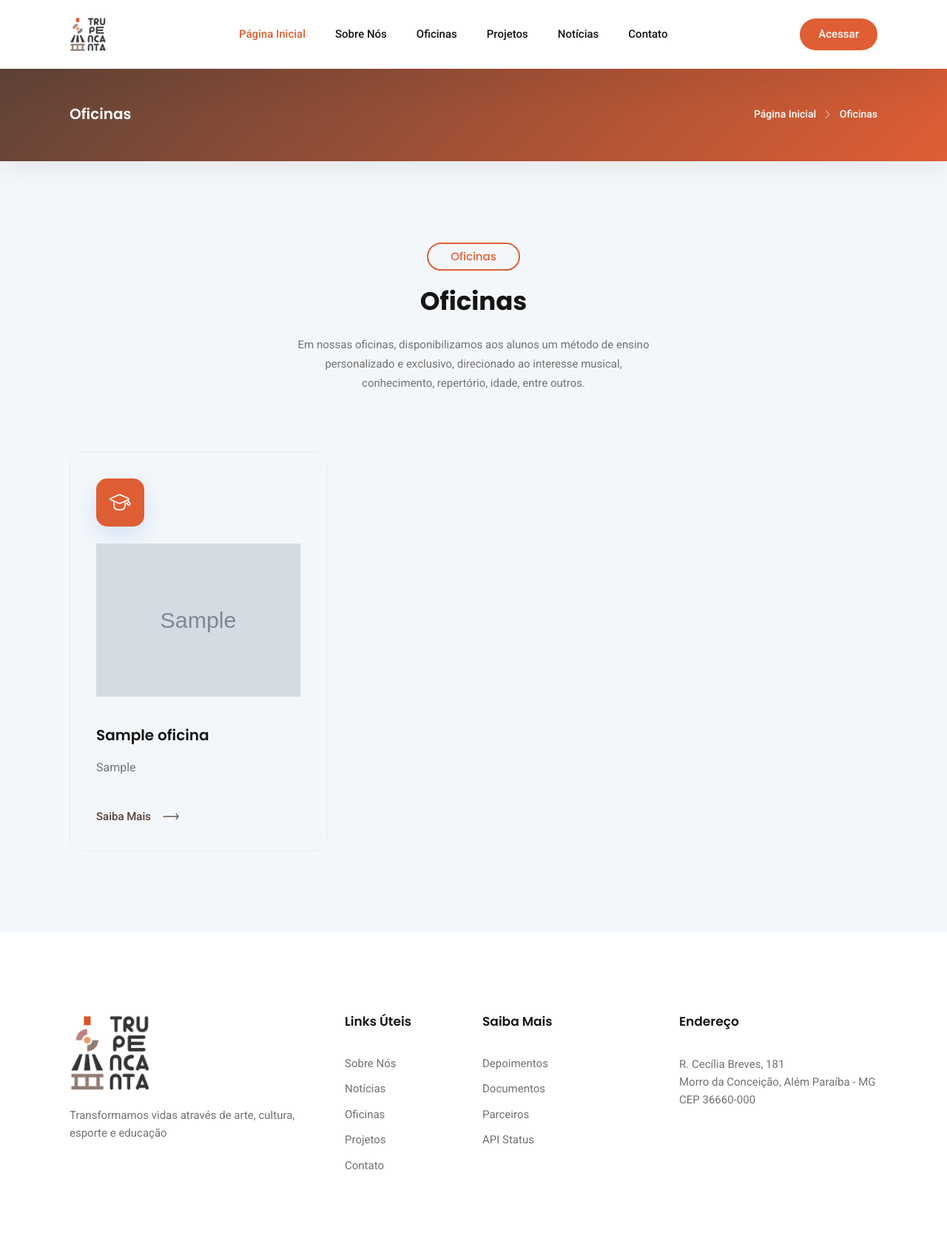
After one commit to asergioscosta/trupencanta, a Django app: page /oficina/ in a window 1280 px wide. The commit adds this page. Shown: the whole page at 74% size. Run offline with Django 5.2, Linux system fonts and the light colour scheme; tables that the repository leaves empty hold one stand-in row (values such as "Sample post"); grey boxes marked "Sample" are stand-in pictures; some libraries are stand-ins or nearby versions.

Commit message:
Criando a página oficina e saibamais

```diff
--- a/trupencanta/aplic/static/css/main.css
+++ b/trupencanta/aplic/static/css/main.css
@@ -917,6 +917,14 @@ ol {
   }
 }
 
+.with-margin {
+  margin-bottom: 50px;
+}
+
+.with-margin-blockquote {
+  margin-bottom: 10px;
+}
+
 /* Bread Crumbs */
 .breadcrumbs {
   position: relative;
@@ -924,7 +932,7 @@ ol {
   padding-bottom: 50px;
   z-index: 2;
   text-align: left;
-  background: linear-gradient(-45deg, #fd723b, #3080E3);
+  background: linear-gradient(-45deg, #DF5E34, #574138);
   -webkit-box-shadow: 0px 7px 30px rgba(0, 0, 0, 0.075);
           box-shadow: 0px 7px 30px rgba(0, 0, 0, 0.075);
 }
@@ -1342,7 +1350,7 @@ ol {
 
 .button .btn:hover {
   color: #fff;
-  background-color: #AB807F;
+  background-color: #574138;
 }
 
 .button {
@@ -1371,7 +1379,7 @@ ol {
 }
 
 .button .btn-alt:hover {
-  background-color: #AB807F !important;
+  background-color: #574138 !important;
   color: #fff !important;
 }
 
@@ -1681,7 +1689,7 @@ ol {
 }
 
 .header.sticky .button .btn {
-  background-color: #AB807F;
+  background-color: #574138;
   color: #fff;
 }
 
@@ -2103,7 +2111,7 @@ ol {
   right: calc(50% - 1180px);
   width: 1000px;
   height: 1000px;
-  background: #AB807F;
+  background: #574138;
   position: absolute;
   border-radius: 50%;
   z-index: 1;
@@ -2617,9 +2625,9 @@ ol {
   font-size: 15px;
   font-weight: 500;
   margin-bottom: 25px;
-  color: #AB807F;
+  color: #574138;
   padding: 8px 20px;
-  border: 2px solid #AB807F;
+  border: 2px solid #574138;
   display: inline-block;
   border-radius: 30px;
 }
@@ -2795,7 +2803,7 @@ ol {
   position: relative;
   padding: 50px;
   border-radius: 10px;
-  background-color: #DF5E34;
+  background-color: #574138;
   z-index: 0;
   overflow: hidden;
 }
@@ -2856,7 +2864,7 @@ ol {
 }
 
 .call-action .button .btn:hover {
-  background-color: #343434;
+  background-color: #DF5E34;
   color: #fff;
 }
 
@@ -2928,7 +2936,7 @@ ol {
   line-height: 65px;
   border-radius: 15px;
   color: #fff;
-  background-color: #AB807F;
+  background-color: #DF5E34;
   text-align: center;
   font-size: 30px;
   -webkit-box-shadow: 0px 10px 30px rgba(48, 128, 227, 0.18);
@@ -2947,7 +2955,7 @@ ol {
 }
 
 .single-service a {
-  color: #DF5E34;
+  color: #574138;
   margin-top: 40px;
   display: inline-block;
   font-weight: 500;
@@ -3165,3 +3173,108 @@ ol {
   color: #fff;
   background-color: #fd723b;
 }
+
+blockquote {
+  position: relative;
+  color: #fff;
+  font-weight: 400;
+  clear: both;
+  z-index: 1;
+  margin: 40px 0;
+  text-align: center;
+  padding: 40px;
+  background-color: #574138;
+  border-radius: 0;
+  overflow: hidden;
+  border-radius: 8px;
+}
+
+@media (max-width: 767px) {
+  blockquote {
+    padding: 20px;
+  }
+}
+
+blockquote .icon i {
+  font-size: 32px;
+  color: #fff;
+  display: block;
+  margin-bottom: 20px;
+}
+
+@media (max-width: 767px) {
+  blockquote .icon i {
+    margin-bottom: 15px;
+  }
+}
+
+blockquote h4 {
+  font-weight: 500;
+  font-size: 14px;
+  line-height: 24px;
+  color: #fff;
+}
+
+@media (max-width: 767px) {
+  blockquote h4 {
+    font-size: 14px;
+  }
+}
+
+blockquote span {
+  font-size: 13px;
+  display: block;
+  margin-top: 20px;
+  color: #fff;
+}
+
+
+#TESTEEEEE
+
+.topics {
+  background-color: #f8f8f8;
+  padding: 20px;
+  border-radius: 8px;
+  margin-bottom: 30px;
+}
+
+.topics h3 {
+  color: #333;
+  font-size: 24px;
+  margin-bottom: 20px;
+}
+
+.topics ul {
+  list-style-type: none;
+  padding: 0;
+}
+
+.topics ul li {
+  margin-bottom: 10px;
+}
+
+.topics ul li strong {
+  font-weight: bold;
+}
+
+.topics ul li i {
+  margin-right: 5px;
+  color: #DF5E34;
+  filter: drop-shadow(2px 2px 2px #000)
+}
+
+.topics .row {
+  display: flex;
+  justify-content: space-between;
+}
+
+.col-sm-4 {
+  flex: 0 0 30%; /* Ajuste a largura conforme necessário */
+}
+
+@media (max-width: 768px) {
+  .col-sm-4 {
+      flex: 0 0 100%;
+      margin-bottom: 20px;
+  }
+}
--- a/trupencanta/aplic/templates/navbar.html
+++ b/trupencanta/aplic/templates/navbar.html
@@ -19,9 +19,10 @@
                         <div class="collapse navbar-collapse sub-menu-bar" id="navbarSupportedContent">
                             <ul id="nav" class="navbar-nav ms-auto">
                                 <li class="nav-item">
-                                    <a class="dd-menu active collapsed" href="index.html" data-bs-toggle="collapse"
-                                        data-bs-target="#submenu-1-1" aria-controls="navbarSupportedContent"
-                                        aria-expanded="false" aria-label="Toggle navigation">Página Inicial</a>
+                                    <a class="dd-menu active collapsed" href="{% url 'index' %}"
+                                        data-bs-toggle="collapse" data-bs-target="#submenu-1-1"
+                                        aria-controls="navbarSupportedContent" aria-expanded="false"
+                                        aria-label="Toggle navigation">Página Inicial</a>
                                 </li>
                                 <li class="nav-item">
                                     <a class="dd-menu collapsed" href="javascript:void(0)" data-bs-toggle="collapse"
@@ -29,7 +30,7 @@
                                         aria-expanded="false" aria-label="Toggle navigation">Sobre Nós</a>
                                 </li>
                                 <li class="nav-item">
-                                    <a href="#" aria-label="Toggle navigation">Oficinas</a>
+                                    <a href="{% url 'oficina' %}" aria-label="Toggle navigation">Oficinas</a>
                                 </li>
                                 <li class="nav-item">
                                     <a href="#" aria-label="Toggle navigation">Projetos</a>
@@ -46,6 +47,7 @@
                             <div class="button">
                                 <a href="#" class="signup">Acessar</a>
                             </div>
+                        </div>
                     </nav>
                 </div>
             </div>
--- /dev/null
+++ b/trupencanta/aplic/templates/oficina.html
@@ -0,0 +1,95 @@
+{% load static %}
+<!DOCTYPE html>
+<html lang="pt-br">
+
+<head>
+    <meta charset="utf-8">
+    <title>Oficina</title>
+
+    {% load bootstrap5 %}
+    {% bootstrap_css %}
+    {% bootstrap_javascript %}
+
+    <meta name="author" content="Augusto Sérgio">
+    <link rel="shortcut icon" type="image/png" href="{% static 'images/logo/trupencanta.png' %}" />
+
+    <!-- ----- Start CSS ----- -->
+    <link rel="stylesheet" href="{% static '/css/animate.css' %}">
+    <link rel="stylesheet" href="{% static '/css/bootstrap.min.css' %}">
+    <link rel="stylesheet" href="{% static '/css/glightbox.min.css' %}">
+    <link rel="stylesheet" href="{% static '/css/LineIcons.3.0.css' %}">
+    <link rel="stylesheet" href="{% static '/css/main.css' %}">
+    <link rel="stylesheet" href="{% static '/css/tiny-slider.css' %}">
+    <!-- ----- End CSS ----- -->
+
+</head>
+
+<body>
+
+    {% include 'navbar.html' %}
+
+    <!-- ----- Start Breadcrumbs ----- -->
+    <div class="breadcrumbs">
+        <div class="container">
+            <div class="row align-items-center">
+                <div class="col-lg-6 col-md-6 col-12">
+                    <div class="breadcrumbs-content">
+                        <h1 class="page-title">Oficinas</h1>
+                    </div>
+                </div>
+                <div class="col-lg-6 col-md-6 col-12">
+                    <ul class="breadcrumb-nav">
+                        <li><a href="{% url 'index' %}">Página Inicial</a></li>
+                        <li>Oficinas</li>
+                    </ul>
+                </div>
+            </div>
+        </div>
+    </div>
+    <!-- ----- End Breadcrumbs ----- -->
+
+    <!-- ----- Start Section Oficinas ----- -->
+    <section class="services style2 section">
+        <div class="container">
+            <div class="row">
+                <div class="col-12">
+                    <div class="section-title">
+                        <h3 class="wow zoomIn" data-wow-delay=".2s"
+                            style="visibility: visible; animation-delay: 0.2s; animation-name: zoomIn;">Oficinas</h3>
+                        <h2 class="wow fadeInUp" data-wow-delay=".4s"
+                            style="visibility: visible; animation-delay: 0.4s; animation-name: fadeInUp;">Oficinas</h2>
+                        <p class="wow fadeInUp" data-wow-delay=".6s"
+                            style="visibility: visible; animation-delay: 0.6s; animation-name: fadeInUp;">Em nossas oficinas, disponibilizamos aos alunos um método de ensino personalizado e exclusivo,
+                            direcionado ao interesse musical, conhecimento, repertório, idade, entre outros.</p>
+                    </div>
+                </div>
+            </div>
+
+            <div class="row">
+                {% for oficina in oficina %}
+                <div class="col-lg-4 col-md-6 col-12  wow fadeInUp" data-wow-delay=".4s"
+                    style="visibility: visible; animation-delay: 0.4s; animation-name: fadeInUp;">
+                    <div class="single-service">
+                        <div class="service-icon">
+                            <i class="lni lni-graduation"></i>
+                        </div><br>
+                        <img src="{{ oficina.imagem.url }}" alt="{{ oficina.nome }}" class="w-100"><br>
+                        <h3>{{oficina.nome}}</h3>
+                        <p>
+                            {{oficina.resumo}}
+                        </p>
+                        <a href="{% url 'saibamais' oficina.id  %}">Saiba Mais <i class="lni lni-arrow-right"></i></a>
+                    </div>
+                </div>
+                {% endfor %}
+            </div>
+        </div>
+    </section>
+    <!-- ----- End Section Oficinas ----- -->
+
+
+    {% include 'footer.html' %}
+
+</body>
+
+</html>
--- a/trupencanta/aplic/urls.py
+++ b/trupencanta/aplic/urls.py
@@ -1,11 +1,11 @@
 from django.urls import path
-from .views import IndexView, SaibaMaisView
+from .views import IndexView, saibamais, OficinaView, BaleView
 from django.conf import settings
 from django.conf.urls.static import static
 
 urlpatterns = [
     path('', IndexView.as_view(), name='index'),
-    path('saiba-mais/', SaibaMaisView.as_view(), name='saiba-mais'),
+    path('saibamais/<int:oficina_id>/', saibamais, name='saibamais'),
     path('index/', IndexView.as_view(), name='projeto'),
-
+    path('oficina/', OficinaView.as_view(), name ='oficina' ),
 ] + static(settings.MEDIA_URL, document_root=settings.MEDIA_ROOT)
--- a/trupencanta/aplic/views.py
+++ b/trupencanta/aplic/views.py
@@ -1,9 +1,10 @@
 from django.views.generic import TemplateView
 from django.utils.translation import gettext as _
 from django.db.models import Q
-from aplic.serializers import ProjetoSerializer
+from aplic.serializers import ProjetoSerializer, OficinaSerializer
 from rest_framework import viewsets, permissions
-from .models import Projeto
+from .models import Projeto, Oficina
+from django.shortcuts import render
 
 # Create your views here.
 
@@ -31,5 +32,33 @@ class ProjetoViewSet(viewsets.ModelViewSet):
     queryset = Projeto.objects.all()
     serializer_class = ProjetoSerializer
 
-class SaibaMaisView(TemplateView):
-    template_name = 'saiba-mais.html'
+class OficinaView(TemplateView):
+    template_name = 'oficina.html'
+
+    def get_context_data(self, **kwargs):
+        context = super(OficinaView, self).get_context_data(**kwargs)
+
+        query = self.request.GET.get("iptText")
+        print(query)
+
+        if (query is None):
+            context['oficina'] = Oficina.objects.order_by('id').all()
+            print('não tinha nada digitado no iptText')
+        else:
+            context['oficina'] = Oficina.objects.filter(Q(nome__icontains=query))
+            context['oficina'] = Oficina.objects.filter(Q(descricao__icontains=query))
+
+        return context
+
+class OficinaViewSet(viewsets.ModelViewSet):
+    permission_classes = (permissions.DjangoModelPermissions, )
+
+    queryset = Oficina.objects.all()
+    serializer_class = OficinaSerializer
+
+class BaleView(TemplateView):
+    template_name = 'bale.html'
+
+def saibamais(request, oficina_id):
+    oficina = Oficina.objects.get(pk=oficina_id)
+    return render(request, 'saibamais.html', {'oficina': oficina})
```
Also changed, not shown: trupencanta/aplic/models.py (+10 -10 lines), trupencanta/aplic/serializers.py (+15 -1 lines), trupencanta/aplic/templates/index.html (+17 -15 lines), trupencanta/aplic/templates/saibamais.html (added, +87 -0 lines), trupencanta/aplic/migrations/0010_alter_oficina_dia_aulas.py (added), trupencanta/aplic/migrations/0011_alter_oficina_descricao_alter_oficina_resumo.py (added), trupencanta/media/Projetos/violao.jpg (added).
